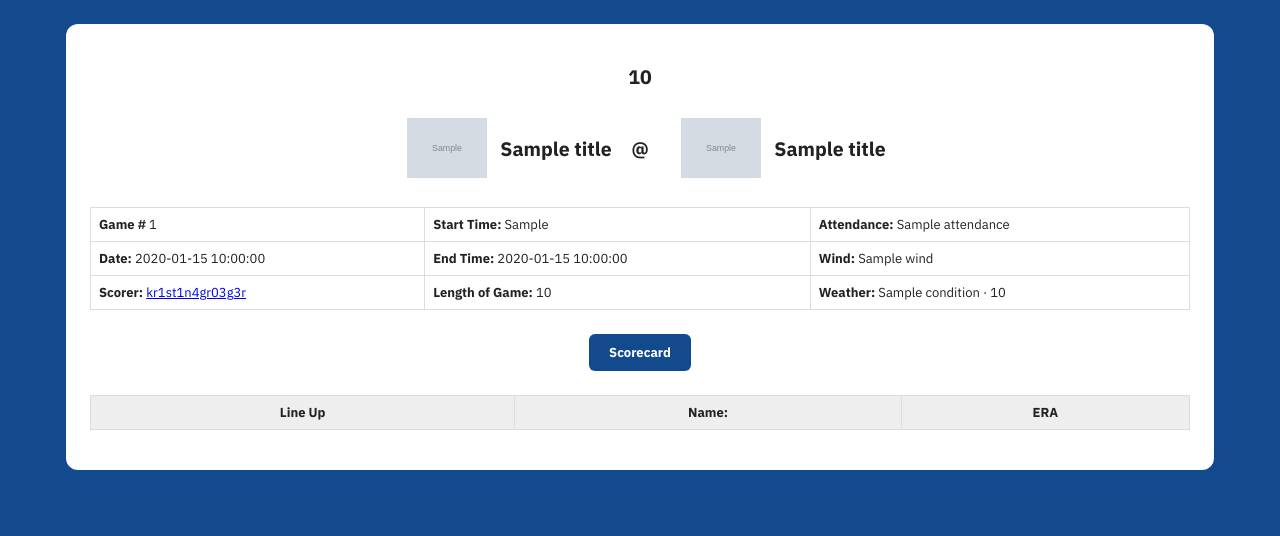
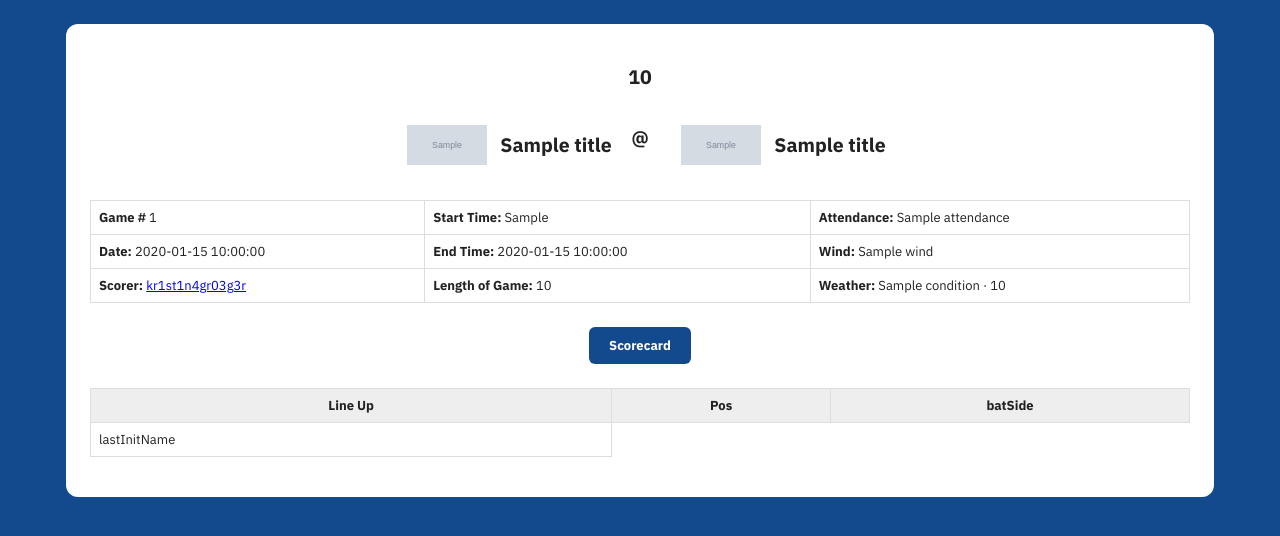
Before and after one commit to kr1st1n4gr03g3r/base-boys-club, a Python web app: template templates/home.html in a window 1280 px wide. Shown: the top 536 px of the page. Run offline with Jinja, Linux system fonts and the light colour scheme; the template is opened without the code that fills it: most values are stand-ins (such as "Sample title", 1, 10 or a date in 2020); grey boxes marked "Sample" are stand-in pictures; lists and menus that the app fills with data are empty.

Commit message:
Enhance home page layout and scorecard navigation; update player position display and adjust CSS for team logos

```diff
--- a/import_data.py
+++ b/import_data.py
@@ -210,7 +210,7 @@ def build_team_players(team_players, game_players, at_bat_counts):
                 "primary_number": game_player.get("primaryNumber", ""),
                 "boxscore_name": game_player.get("boxscoreName", ""),
                 "position": safe_get(
-                    game_player, "primaryPosition", "abbreviation", default=""
+                    player_data, "position", "abbreviation", default=""
                 ),
             }
         )
--- a/styles/main.css
+++ b/styles/main.css
@@ -72,6 +72,7 @@ body {
 .team-logo,
 h1.at {
   margin: 1em;
+  height: 40px;
 }
 
 span.bold {
--- a/templates/home.html
+++ b/templates/home.html
@@ -17,8 +17,11 @@
             <table>
                 <tr>
                     <th>Line Up</th>
-                    <th>Name:</th>
-                    <th>ERA</th>
+                    <th>Pos</th>
+                    <th>batSide</th>
+                </tr>
+                <tr>
+                    <td>lastInitName</td>
                 </tr>
             </table>
         </section>
```
Also changed, not shown: README.md.
